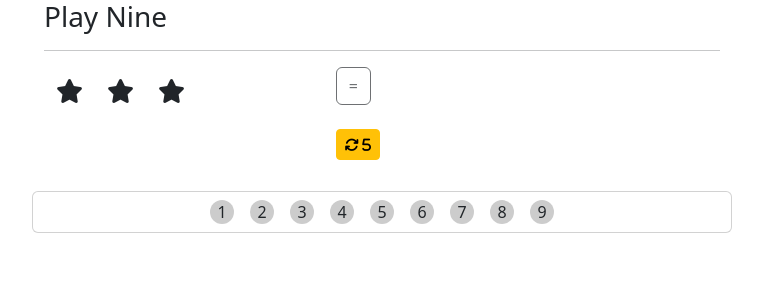
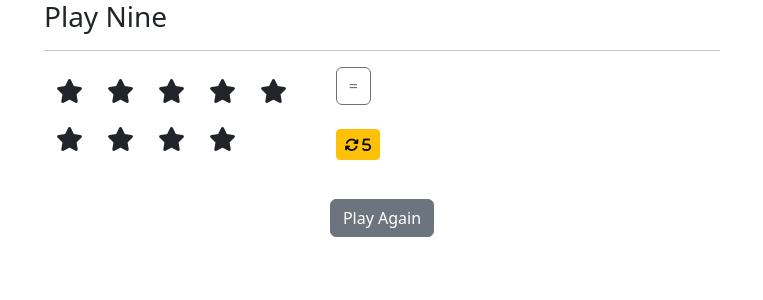
Before and after one commit to haotv0802/fm_fe2, a React app: page / in a window 1280 px wide. Shown: the top 300 px of the page, without its empty margins (258-1021 px from the left). Built offline with nearby package versions, Linux system fonts and the light colour scheme.

Commit message:
Done Nice !

```diff
--- /dev/null
+++ b/gameApp/DoneFrame.jsx
@@ -0,0 +1,16 @@
+import React from 'react';
+
+class DoneFrame extends React.Component {
+  render() {
+    return (
+      <div className="text-center">
+        <h2>{this.props.doneStatus}</h2>
+        <button className="btn btn-secondary" onClick={this.props.reset}>
+          Play Again
+        </button>
+      </div>
+    )
+  }
+}
+
+export default DoneFrame;
--- a/gameApp/Game.jsx
+++ b/gameApp/Game.jsx
@@ -4,23 +4,36 @@
 import Answer from './Answer.jsx';
 import Number from './Number.jsx';
 import styles from './Game.css';
+import DoneFrame from "./DoneFrame.jsx";
 
 class Game extends React.Component {
   constructor(props) {
     super(props);
-    this.state = {
+    this.state = Game.initializeState();
+    this.selectNumber = this.selectNumber.bind(this);
+    this.unselectNumber = this.unselectNumber.bind(this);
+    this.checkAnswer = this.checkAnswer.bind(this);
+    this.acceptAnswer = this.acceptAnswer.bind(this);
+    this.refresh = this.refresh.bind(this);
+    this.updateStatus = this.updateStatus.bind(this);
+    this.reset = this.reset.bind(this);
+  }
+
+  static initializeState() {
+    return {
       selectedNumbers: [],
       usedNumbers: [],
       randomNumberOfStars: Game.randomNumber(),
       answerIsCorrect: null,
       refreshTimes: 5,
-      doneStatus: 'Game Over !'
+      doneStatus: '',
+      arrayOfNumbers: 9
     };
-    this.selectNumber = this.selectNumber.bind(this);
-    this.unselectNumber = this.unselectNumber.bind(this);
-    this.checkAnswer = this.checkAnswer.bind(this);
-    this.acceptAnswer = this.acceptAnswer.bind(this);
-    this.refresh = this.refresh.bind(this);
+  }
+
+  reset() {
+    console.log("play again");
+    this.setState (Game.initializeState());
   }
 
   static randomNumber() {
@@ -59,6 +72,14 @@
         randomNumberOfStars: Game.randomNumber()
       })
     );
+    this.updateStatus();
+  }
+
+  updateStatus() {
+    if (this.state.usedNumbers.length === this.state.arrayOfNumbers) {
+      this.state.doneStatus = 'Done Nice !';
+    }
+    // if (this.state.refreshTimes === 0 && this.state.arrayOfNumbers)
   }
 
   refresh() {
@@ -73,7 +94,14 @@
     }))
   }
   render() {
-    const {randomNumberOfStars, selectedNumbers, answerIsCorrect, usedNumbers, refreshTimes} = this.state;
+    const {randomNumberOfStars,
+      selectedNumbers,
+      answerIsCorrect,
+      usedNumbers,
+      refreshTimes,
+      doneStatus,
+      arrayOfNumbers
+    } = this.state;
     return (
       <div className="container" style={{width: '700px'}}>
         <h3>Play Nine</h3>
@@ -92,10 +120,17 @@
         </div>
         <br />
         <div className="row">
-        <Number selectedNumbers={selectedNumbers}
-                usedNumbers={usedNumbers}
-                selectNumber = {this.selectNumber}/>
+          {
+            doneStatus === undefined ?
+            <Number selectedNumbers={selectedNumbers}
+                    usedNumbers={usedNumbers}
+                    selectNumber={this.selectNumber}
+                    arrayOfNumbers={arrayOfNumbers}
+            /> : <DoneFrame doneStatus={doneStatus} reset={this.reset}/>
+          }
         </div>
+        <br/>
+
       </div>
     )
   }
--- a/gameApp/Number.jsx
+++ b/gameApp/Number.jsx
@@ -16,9 +16,8 @@
   }
 
   render() {
-    const arrayOfNumbers = 9;
     let numbers = [];
-    for (let i = 1; i <= arrayOfNumbers; i++) {
+    for (let i = 1; i <= this.props.arrayOfNumbers; i++) {
       numbers.push(
         <span key={i}
               onClick={() => this.props.selectNumber(i)}
```
